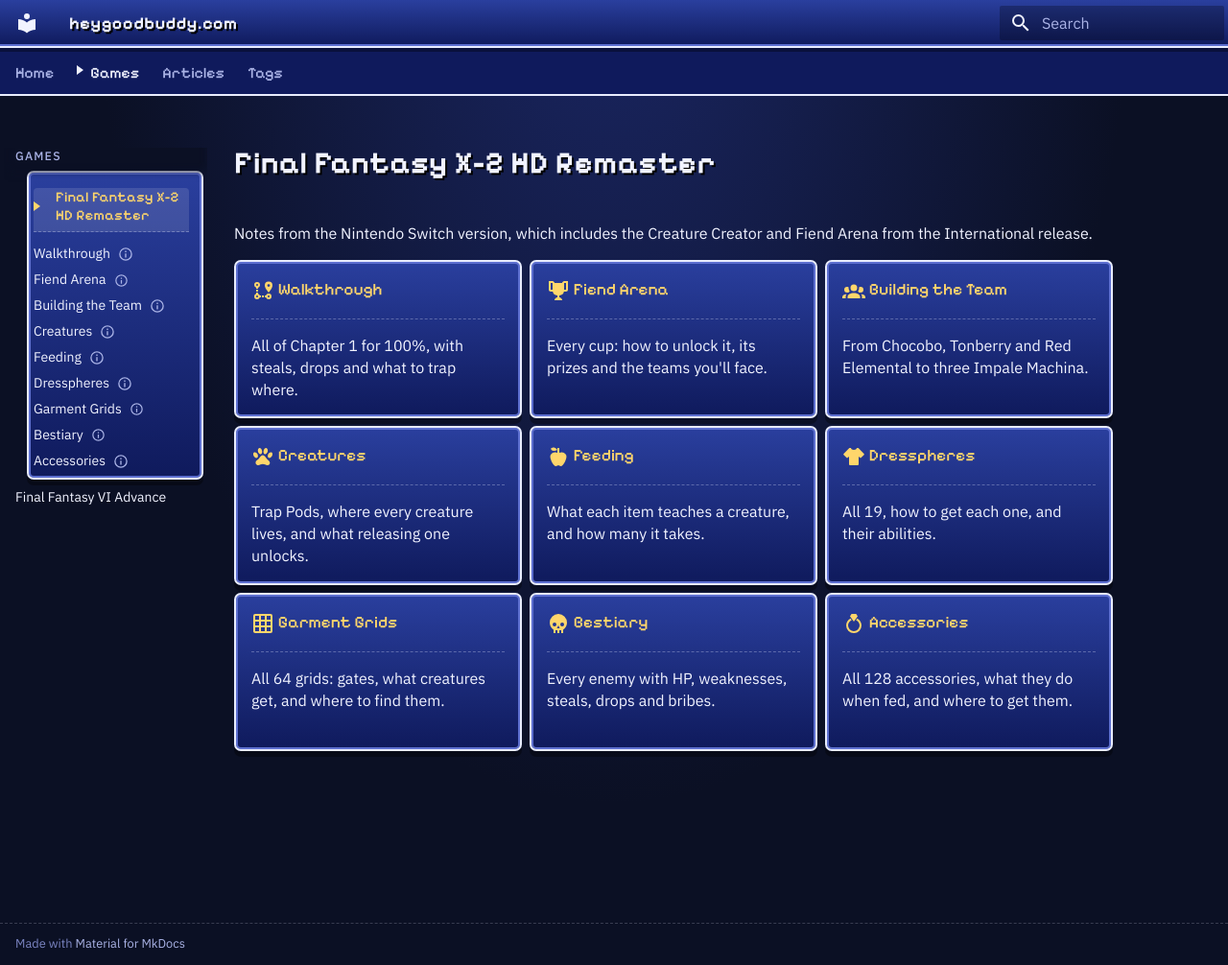
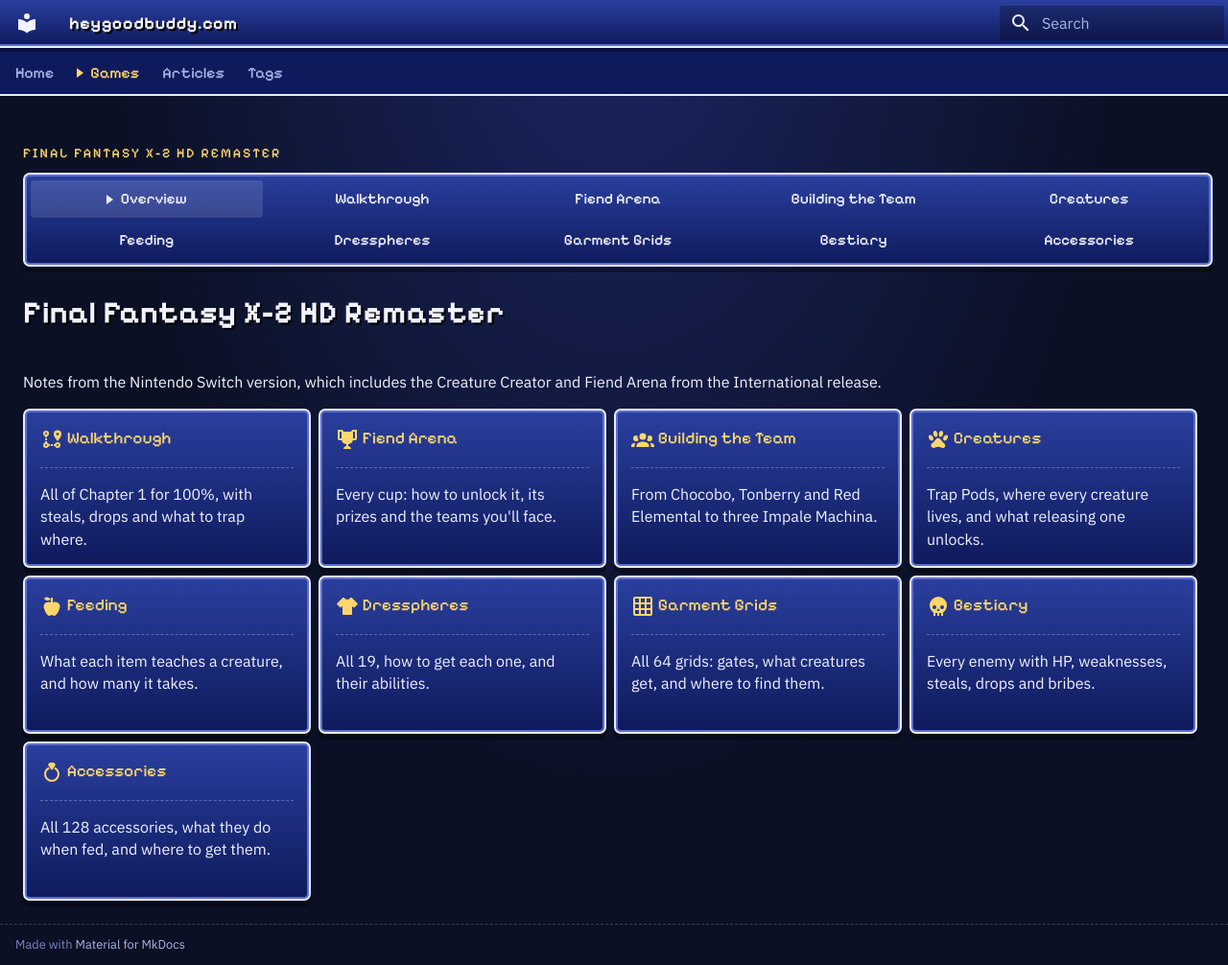
Before and after one commit to princeodd47/heygoodbuddy.com, an MkDocs documentation site: the page built from docs/games/final-fantasy-x-2/index.md, in a window 1280 px wide and 1006 px high. Shown: the whole window at 96% size. Built offline with MkDocs 1.6.1 and Material for MkDocs 9.7.7, drawn with Linux system fonts in a browser that asks for light colours.

Commit message:
Give every game the field guide's tab window; gold header cursor
Every section under Games now opens with the game's name and a tab window of
its pages, built from the nav, instead of only Lufia II. Games with ten or
more pages get two even rows on desktop. In the header bar, the current item
loses its underline and shows its name and cursor in gold.

Co-Authored-By: Claude Opus 5.5 <noreply@anthropic.com>

```diff
--- a/docs/stylesheets/field-guide.css
+++ b/docs/stylesheets/field-guide.css
@@ -144,9 +144,18 @@ html.fg .md-tabs__link {
   color: var(--fg-ink-dim);
 }
 
-html.fg .md-tabs__item--active .md-tabs__link,
 html.fg .md-tabs__link:hover {
   color: var(--fg-ink);
+}
+
+/* The current tab: gold name and cursor, no underline. */
+html.fg .md-tabs__item--active {
+  border-bottom-color: transparent;
+}
+
+html.fg .md-tabs__item--active .md-tabs__link {
+  align-items: center;
+  color: var(--fg-gold);
 }
 
 /* The menu cursor beside the current tab. */
@@ -157,11 +166,10 @@ html.fg .md-tabs__item--active .md-tabs__link::before {
   height: 0;
   margin-right: .35rem;
   background: none;
-  border-left: 7px solid var(--fg-ink);
+  border-left: 7px solid var(--fg-gold);
   border-top: 5px solid transparent;
   border-bottom: 5px solid transparent;
-  vertical-align: 0;
-  transform: translateY(2px);
+  vertical-align: middle;
 }
 
 /* Search button in the header: a dark chip like the site's search boxes,
@@ -1384,7 +1392,7 @@ html.fg .md-typeset a.md-tag:focus-visible {
   border-color: var(--fg-gold);
 }
 
-/* ---------- Game tabs (pilot: overrides/main.html, tab_games) ---------- */
+/* ---------- Game tabs (overrides/main.html) ---------- */
 
 /* The game's name above its tab window, like the FF6 field guide's header. */
 html.fg .md-typeset .fg-game-name {
@@ -1447,6 +1455,14 @@ html.fg .md-typeset .fg-tabs a[aria-current="page"]::before {
   border-bottom: 5px solid transparent;
 }
 
+/* Games with ten or more pages: two even rows (columns set in main.html). */
+@media screen and (min-width: 45em) {
+  html.fg .md-typeset .fg-tabs--rows {
+    display: grid;
+    grid-template-columns: repeat(var(--fg-tab-cols), minmax(0, 1fr));
+  }
+}
+
 /* The tabs replace the left nav window on desktop. Phones keep the drawer
    for the rest of the site. */
 @media screen and (min-width: 76.25em) {
--- a/mkdocs.yml
+++ b/mkdocs.yml
@@ -67,7 +67,7 @@ plugins:
 
 extra_css:
   - stylesheets/extra.css
-  - stylesheets/field-guide.css?v=2026-11-17
+  - stylesheets/field-guide.css?v=2026-11-17.5
   - stylesheets/dqm.css
   - stylesheets/synth-builder.css
   - stylesheets/fab.css?v=2026-10-28.2
--- a/overrides/main.html
+++ b/overrides/main.html
@@ -21,7 +22,9 @@
     {% set overview = game.children | selectattr("is_index") | first %}
     <div class="fg-game">
       <p class="fg-game-name">{{ overview.title if overview else game.title }}</p>
-      <nav class="fg-tabs" aria-label="{{ game.title }} pages">
+      {#- Ten or more pages: two even rows instead of one crowded one. -#}
+      {% set count = game.children | length %}
+      <nav class="fg-tabs{% if count >= 10 %} fg-tabs--rows{% endif %}" aria-label="{{ game.title }} pages"{% if count >= 10 %} style="--fg-tab-cols: {{ (count + 1) // 2 }}"{% endif %}>
         {% for item in game.children %}
           <a href="{{ item.url | url }}"{% if item.url == page.url %} aria-current="page"{% endif %}>{{ "Overview" if item.is_index else item.title }}</a>
         {% endfor %}
```
Also changed, not shown: other parts of overrides/main.html (+8 -7 lines).
